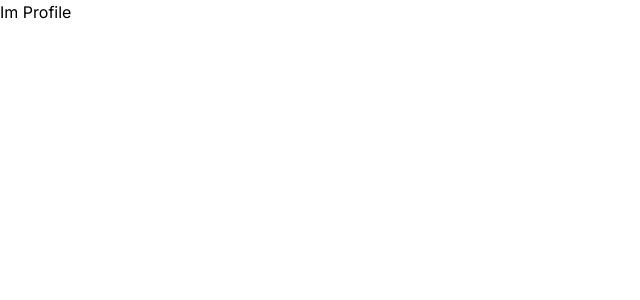
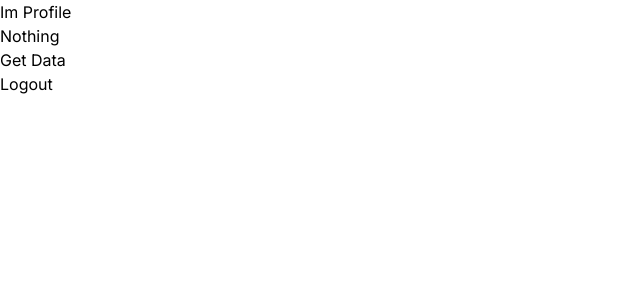
Before and after one commit to Codngwthubaid/Nuvca, a Next.js app: page /pages/Profile in a window 1280 px wide. Shown: the top 300 px of the page, without its empty margins (0-640 px from the left). Built offline with nearby package versions, Linux system fonts and the light colour scheme.

Commit message:
Working on the UserTaking Functionality when user clicks on their profile section

```diff
--- /dev/null
+++ b/src/app/api/users/UserDetails/route.js
@@ -0,0 +1,24 @@
+import {getDataFromToken} from "@/helpers/getDataFromToken"
+import { NextResponse } from "next/server"
+import User from "@/models/userModel"
+import connect from "@/dbConfig/dbconfig"
+
+connect()
+
+export async function GET(request) {
+    try {
+        const userID = await getDataFromToken(request)
+        const user = User.findOne({ _id: userID }).select("-password")
+        return NextResponse.json(
+            {
+                message: "User Found",
+                data: user
+            }
+        )
+    } catch (error) {
+        return NextResponse.json(
+            { error: error.message },
+            { status: 400 }
+        )
+    }
+}
--- a/src/app/pages/Logout/page.js
+++ b/src/app/pages/Logout/page.js
@@ -45,6 +45,7 @@ const page = () => {
                 transition="Bounce"
             />
             <button
+            className='text-black'
                 onClick={Logout}
                 type="submit">
                 Logout
--- a/src/app/pages/Profile/page.js
+++ b/src/app/pages/Profile/page.js
@@ -1,10 +1,28 @@
+"use client"
 import React from 'react'
+import { useState } from 'react'
 import Logout from "../Logout/page"
+import axios from 'axios'
+import Link from 'next/link'
 
 const page = () => {
+    const [user, setUser] = useState("Nothing")
+    const getUserDetails = async () => {
+        const response = await axios.get("/api/users/UserDetails")
+        console.log(response);
+        setUser(response.data.data._id)
+    }
+
     return (
         <>
             <div className='text-black'>Im Profile</div>
+            <h2 className='text-black'>{user === "Nothing" ? "Nothing" : <Link href={`/pages/Profile/${user}`}>{user}</Link>}</h2>
+            <button
+                className='text-black'
+                onClick={getUserDetails}
+                type="submit">
+                Get Data
+            </button>
             <Logout />
         </>
     )
--- /dev/null
+++ b/src/helpers/getDataFromToken.js
@@ -0,0 +1,12 @@
+import jwt from "jsonwebtoken"
+
+export const getDataFromToken = (request) => {
+    try {
+        const Token = request.cookies.get("Token")?.value || "";
+        const decodedToken = jwt.verify(Token, process.env.TOKEN_SECRET);
+
+        return decodedToken.id
+    } catch (error) {
+        throw new Error(error.message);
+    }
+}
```
